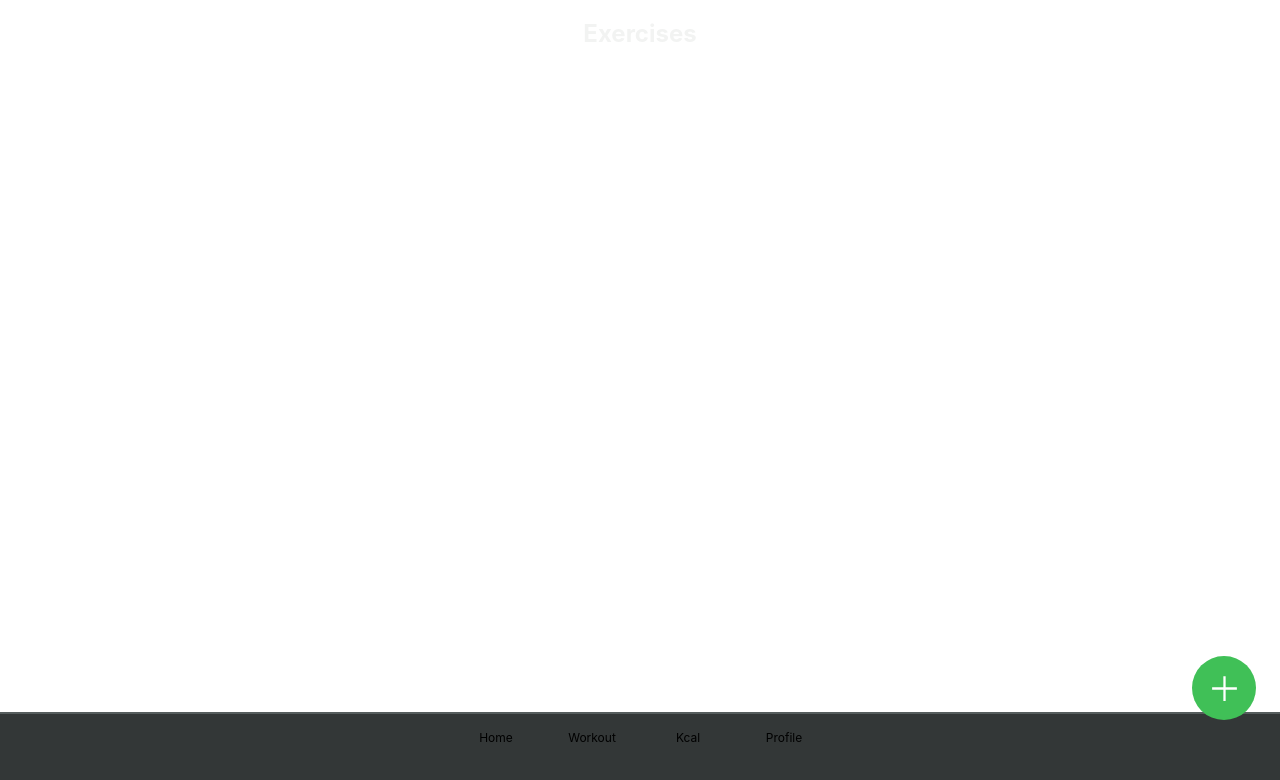
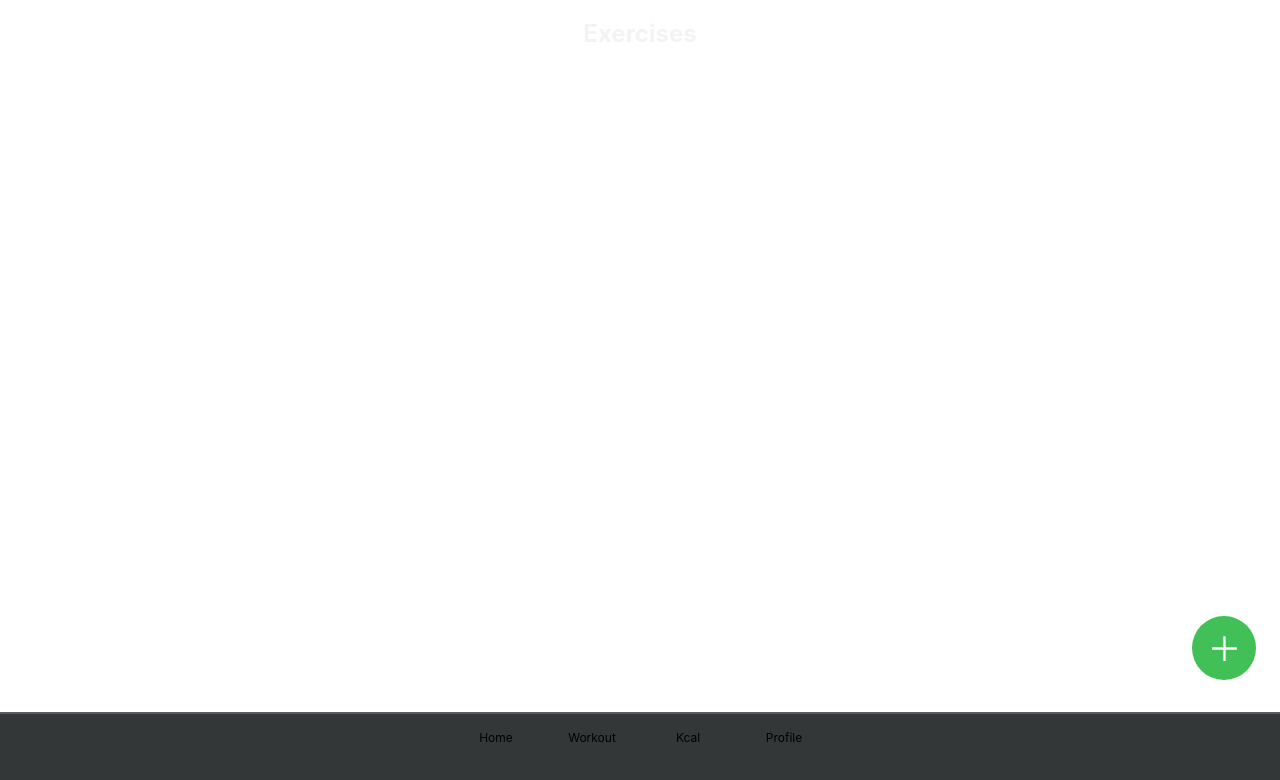
Before and after one commit to luca-0118/fitness-app, a React (Vite) app: page /Exercises in a window 1280 px wide. Shown: the top 780 px of the page. Built offline with nearby package versions, Linux system fonts and the light colour scheme; some icons are missing.

Commit message:
Fix een larstige mukmentje

```diff
--- a/src/App.tsx
+++ b/src/App.tsx
@@ -1,9 +1,8 @@
-
+import "./App.css";
+import { BrowserRouter, Routes, Route } from "react-router-dom";
+import Header from "./components/Header.tsx";
 import GreenAddButton from "./components/GreenAddButton.tsx";
-import "./App.css";
-import Header from "./components/Header.tsx";
 import BottomNavBar from "./components/BottomNavBar.tsx";
-import { BrowserRouter, Routes, Route } from "react-router-dom";
 
 import Home from "./pages/Home.tsx";
 import WorkoutOverview from "./pages/WorkoutOverview.tsx";
@@ -20,9 +19,10 @@ import Exercises from "./pages/Exercises.tsx";
 function App() {
   return (
       <BrowserRouter>
-      <>
+        <div className="h-dvh grid grid-rows-[auto_1fr_auto]">
           <Header/>
-        <main>
+          <main className="overflow-y-auto px-4">
+            <div className="max-w-md mx-auto">
               <Routes>
                 <Route path="/" element={<Home />} />
                 <Route path="/workouts" element={<WorkoutOverview />} />
@@ -36,14 +36,14 @@ function App() {
                 <Route path="/kcal-tracker" element={<KcalTracker />} />
                 <Route path="/Exercises" element={<Exercises  />} />
               </Routes>
+            </div>
+          </main>
           <GreenAddButton/>
-        </main>
-      </>
           <BottomNavBar/>
+        </div>
       </BrowserRouter>
   );
 }
 
 
-
 export default App;
--- a/src/components/GreenAddButton.tsx
+++ b/src/components/GreenAddButton.tsx
@@ -5,7 +5,7 @@ export default function GreenAddButton() {
 
     return (
     <button onClick={() => navigate("/new-workout")}
-            className="fixed bottom-20 right-6 h-16 w-16 rounded-full bg-[#40C057] hover:bg-[#5AEA74] flex items-center justify-center z-50">
+            className="fixed bottom-30 right-6 h-16 w-16 rounded-full bg-[#40C057] hover:bg-[#5AEA74] flex items-center justify-center z-50">
         <svg xmlns="http://www.w3.org/2000/svg" height="33px" viewBox="0 -960 960 960" width="33px" fill="#FFFFFF" className="">
             <path d="M446.67-120v-326.67H120v-66.66h326.67V-840h66.66v326.67H840v66.66H513.33V-120h-66.66Z"/>
         </svg>
```
Lines whose indentation alone changed are shown as unchanged.
